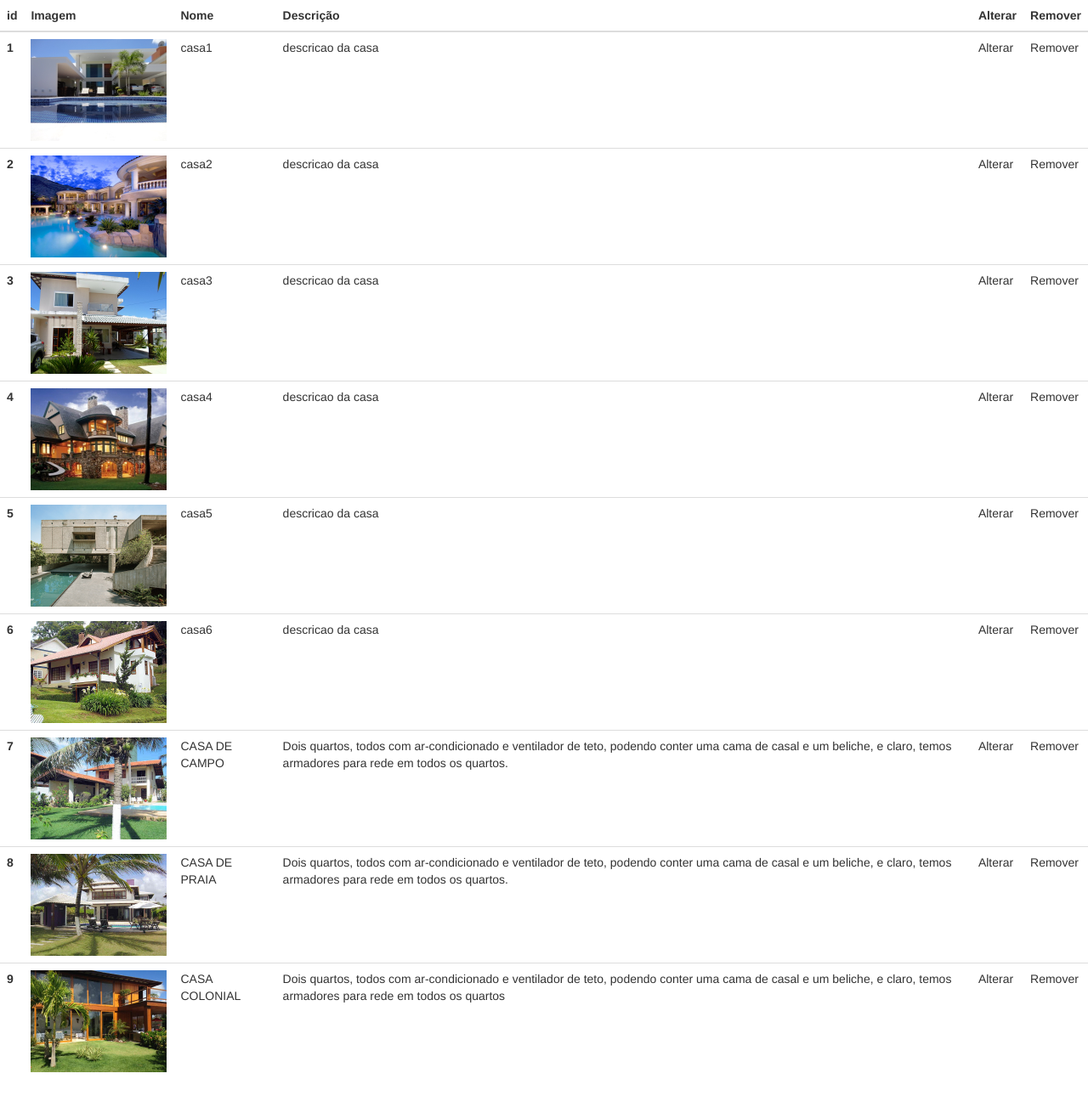
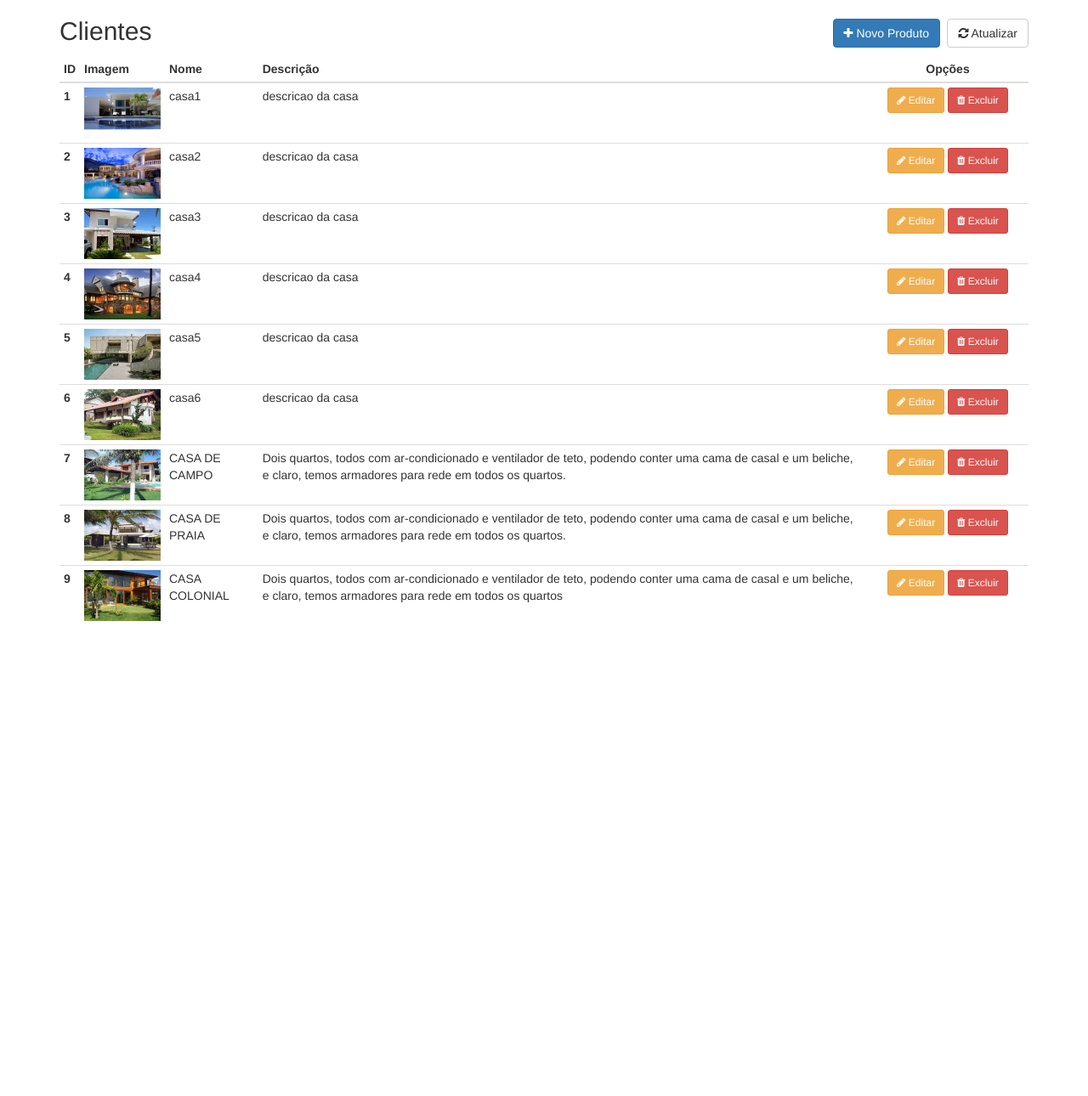
Before and after one commit to pedrohsreis/projeto3, a PHP site: page /Code3/admProdutos.php in a window 1280 px wide. Shown: the whole page at 85% size. After the commit the page ends 731 px from the top, so only its background shows below. Run offline with PHP 8.4, Linux system fonts and the light colour scheme; data comes from the database, SQL or seed files in the repository; some libraries are stand-ins or nearby versions.

Commit message:
tabela criada

```diff
--- a/admProdutos.php
+++ b/admProdutos.php
@@ -4,40 +4,60 @@
   <meta charset="UTF-8">
   <title>Adm - Produtos</title>
   <link rel="stylesheet" href="bootstrap/css/bootstrap.min.css">
+  <link rel="stylesheet" href="https://maxcdn.bootstrapcdn.com/font-awesome/4.6.2/css/font-awesome.min.css">
 </head>
 <body>
+  <div class="container">
+    <header>
+      <div class="row">
+        <div class="col-sm-6">
+          <h2>Clientes</h2>
+        </div>
+        <div class="col-sm-6 text-right h2">
+          <a class="btn btn-primary" href="add.php"><i class="fa fa-plus"></i> Novo Produto</a>
+          <a class="btn btn-default" href="admProdutos.php"><i class="fa fa-refresh"></i> Atualizar</a>
+        </div>
+      </div>
+    </header>
     <?php
     require 'config.php';
     require 'connection.php';
     require 'database.php';
     ?>
-
     <div class="table-responsive">
-    <table class="table">
+      <table class="table table-hover table-condensed">
         <thead>
           <tr>
-          <th>id</th>
+            <th>ID</th>
             <th>Imagem</th>
             <th>Nome</th>
             <th>Descrição</th>
-          <th>Alterar</th>
-          <th>Remover</th>
+            <th class="col-sm-2 text-center">Opções</th>
           </tr>
         </thead>
         <tbody>
           <?php $result_imovel =  DBRead('imovel', 'order by idimovel')?>
+          <?php if ($result_imovel) : ?>
             <?php foreach ($result_imovel as $v) :  ?>
               <tr>
                <th scope = row><?php echo $v['idimovel'] ?></th>
-             <td><img width=160 height=120 src="img/<?php echo $v['foto'] ?>" alt="Foto de exibição"></td>
+               <td><img width=90 height=60 src="img/<?php echo $v['foto'] ?>" alt="Foto de exibição"></td>
                <td><?php echo $v['nome'] ?></td>
                <td><?php echo $v['descricao'] ?></td>
-             <td>Alterar</td>
-             <td>Remover</td>
+               <td class="actions text-center">
+                <a href="editProduto.php?idimovel=<?php echo $v['idimovel']; ?>" class="btn btn-sm btn-warning"><i class="fa fa-pencil"></i> Editar</a>
+                <a href="#" class="btn btn-sm btn-danger" data-toggle="modal" data-target="#delete-modal" data-customer="#"><i class="fa fa-trash"></i> Excluir</a>
+              </td>
             </tr>
           <?php endforeach; ?>
+        <?php else : ?>
+          <tr>
+            <td colspan="6">Nenhum registro encontrado.</td>
+          </tr>
+        <?php endif; ?>
       </tbody>
     </table>
- </div>
+  </div><!--table-responsive-->
+</div><!--container-->
 </body>
 </html>
--- a/gravar.php
+++ b/gravar.php
@@ -87,6 +87,5 @@
 
 
 			?>
-
 </body>
 </html>
--- a/index.php
+++ b/index.php
@@ -80,7 +80,7 @@
 			<div class="row">
 				<div class="col-md-4">
 					<div class="thumbnail">
-						<a type="button" class="btn btn-primary" data-toggle="modal" data-target="#product_view">
+						<a type="link" class="btn btn-primary" data-toggle="modal" data-target="#product_view">
 							<?php
 							$result_foto =  DBRead('imovel', 'order by idimovel desc limit 0,1', 'foto');
 							foreach ($result_foto as $foto){
@@ -110,7 +110,7 @@
 				</div>
 				<div class="col-md-4">
 					<div class="thumbnail">
-						<a type="button" class="btn btn-primary" data-toggle="modal" data-target="#product_view2">
+						<a type="link" class="btn btn-primary" data-toggle="modal" data-target="#product_view2">
 							<?php
 							$result_foto =  DBRead('imovel', 'order by idimovel desc limit 1,1', 'foto');
 							foreach ($result_foto as $foto){
@@ -140,7 +140,7 @@
 				</div>
 				<div class="col-md-4">
 					<div class="thumbnail">
-						<a type="button" class="btn btn-primary" data-toggle="modal" data-target="#product_view3">
+						<a type="link" class="btn btn-primary" data-toggle="modal" data-target="#product_view3">
 							<?php
 							$result_foto =  DBRead('imovel', 'order by idimovel desc limit 2,1', 'foto');
 							foreach ($result_foto as $foto){
```
Also changed, not shown: css/home.css (+4 -4 lines), editProduto.php (added, +48 -0 lines), css/Lista.css (line endings or trailing spaces). Lines whose indentation alone changed are shown as unchanged.
